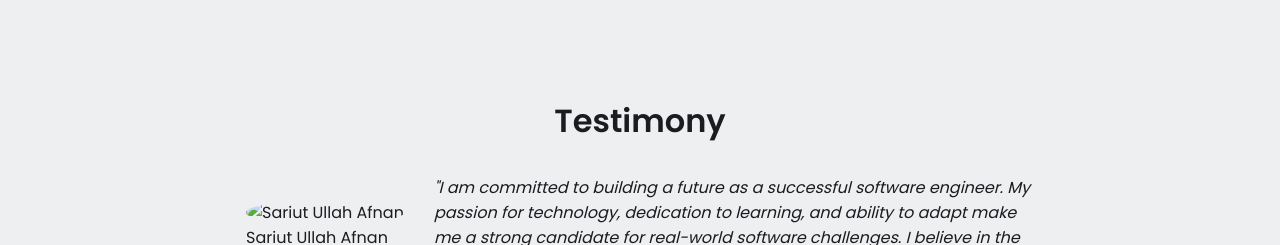
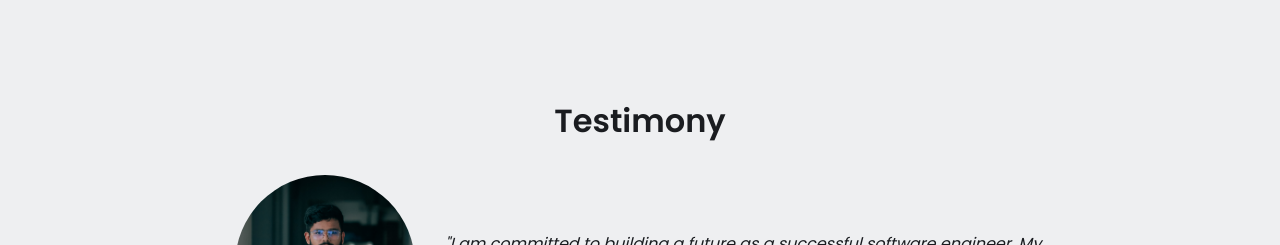
Before and after one commit to afnanfarazi/Portfolio-of-Afnan, a plain HTML site: page index.html in a window 1280 px wide. Shown: the part 707-952 px from the top of the page. Drawn offline with Linux system fonts and the light colour scheme.

Commit message:
Updated layout and fixed image issue

```diff
--- a/index.html
+++ b/index.html
@@ -117,7 +117,7 @@
 
       <div class="group">
         <div class="person-details">
-          <img src="Images/your-photo.jpg" alt="Sariut Ullah Afnan">
+          <img src="Images/myphoto.jpg" alt="Sariut Ullah Afnan">
           <p>Sariut Ullah Afnan</p>
         </div>
 
```
